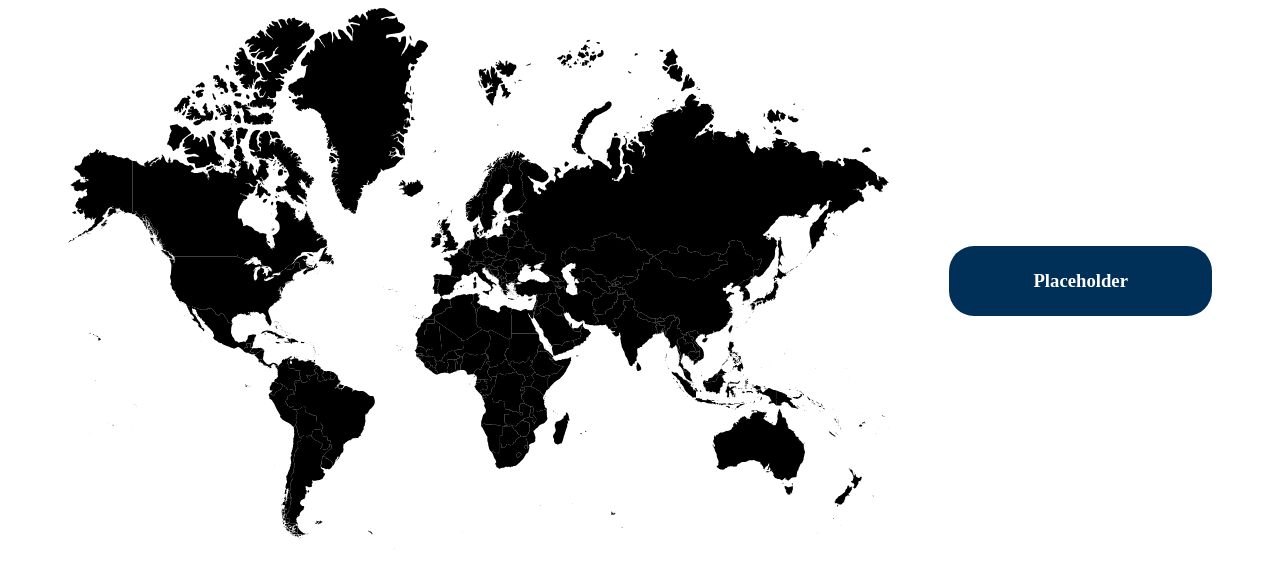
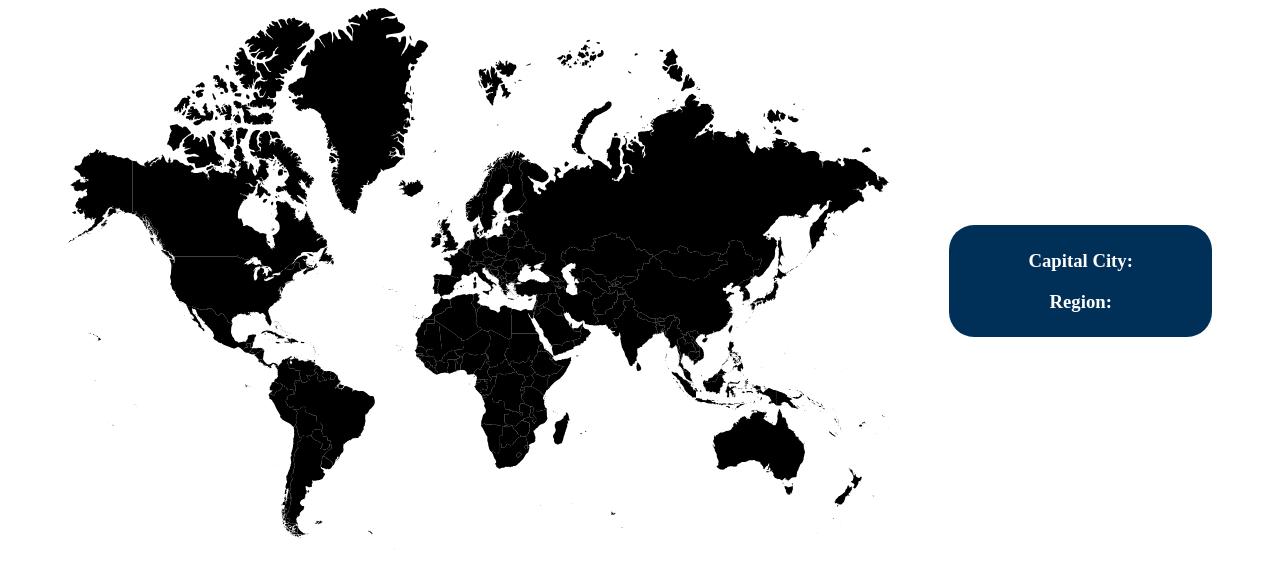
Before and after one commit to HunterSaine/map_app, an Angular app: page / in a window 1280 px wide. Shown: the top 576 px of the page. Built offline with nearby package versions, Linux system fonts and the light colour scheme.

Commit message:
displays values

```diff
--- a/src/app/map/map.component.html
+++ b/src/app/map/map.component.html
@@ -1544,5 +1544,12 @@
       />
     </svg>
   </section>
-  <section class="map-details"><div><h3>Placeholder</h3></div></section>
+  <section class="map-details">
+    <div>
+      <h2>{{country.country}}
+      </h2>
+    </div>
+    <h3>Capital City: {{country.capital}} </h3>
+    <h3>Region: {{country.region}} </h3>
+  </section>
 </main>
--- a/src/app/map/map.component.ts
+++ b/src/app/map/map.component.ts
@@ -7,12 +7,17 @@ import { ApiService } from '../api.service';
   styleUrl: './map.component.css'
 })
 export class MapComponent {
-
+  country: any = {}
   constructor (private apiService: ApiService) {}
 
   setCountryData(event: any) {
     console.log("event", event.target.id);
-    this.apiService.setCountryData(event.target.id).subscribe(data => console.log('DATA!!!', data))
+    this.apiService.setCountryData(event.target.id).subscribe((data: any) => {
+      console.log(data)
+      this.country = {
+        ...data,
+      }
+    })
 
   }
 
```
